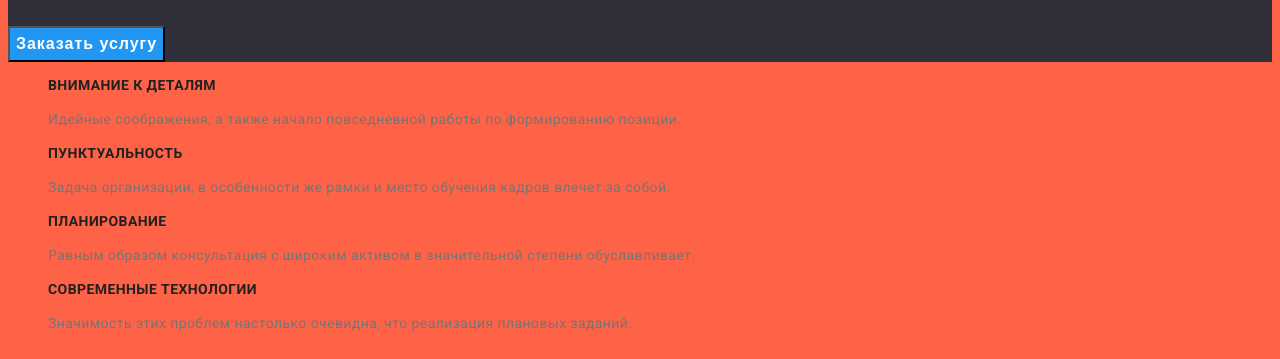
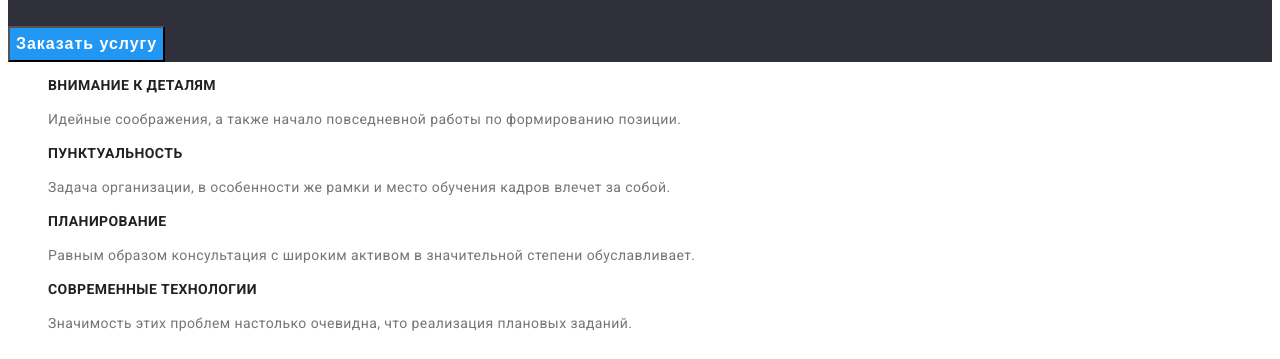
Before and after one commit to JonyWhite25/goit-markup-hw-02, a plain HTML site: page index.html in a window 1280 px wide. Shown: the part 273-632 px from the top of the page. Drawn offline with Linux system fonts and the light colour scheme.

Commit message:
finalnotomato

```diff
--- a/styles.css
+++ b/styles.css
@@ -12,9 +12,9 @@
 
 body {
     font-family: var(--primary-font-family);
-    background-color: tomato;
+    /* background-color: tomato; */
     color: #757575;
-    /* background-color: #ffffff; */
+    background-color: #ffffff;
 }
 
 .list {
```
